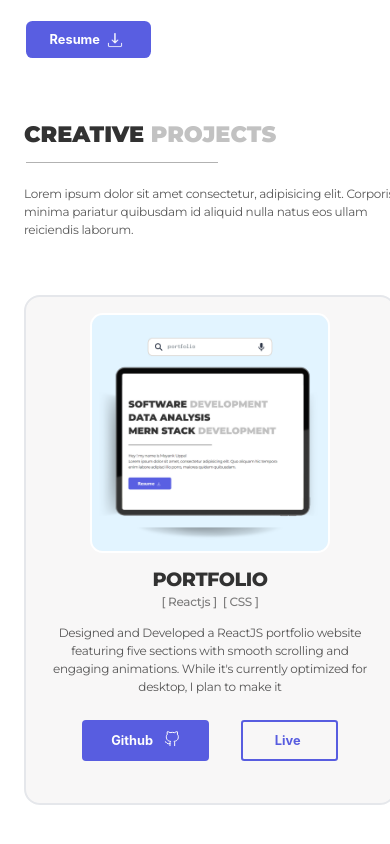
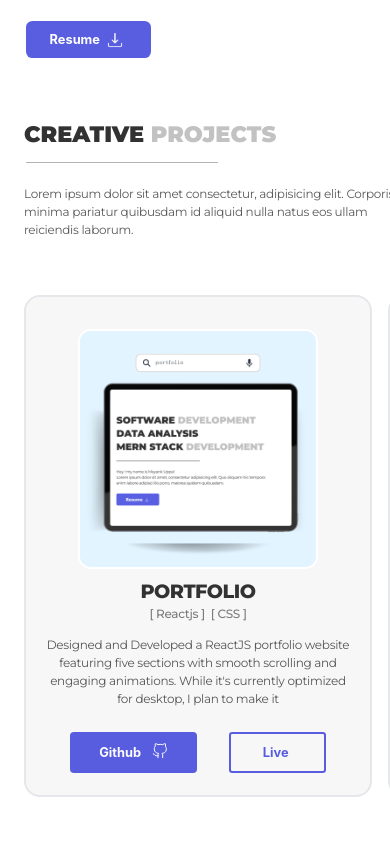
Before and after one commit to kshitijjj/Portfolio_v_1.1, a React (Create React App) app: page / in a window 390 px wide. Shown: the part 336-1180 px from the top of the page. Built offline with nearby package versions, Linux system fonts and the light colour scheme.

Commit message:
updated project card component

```diff
--- a/src/Components/Project.jsx
+++ b/src/Components/Project.jsx
@@ -19,7 +19,7 @@ const Project = () => {
                 <p className='font-montserrat opacity-65 text-[0.75rem] pl-[1.5rem] w-[25rem] md:pl-[5rem] md:w-[35rem] tracking-tight'>Lorem ipsum dolor sit amet consectetur, adipisicing elit. Corporis minima pariatur quibusdam id aliquid nulla natus eos ullam reiciendis laborum.</p>
             </div>
 
-            <div id='carousel' className='flex ml-[1.5rem] mt-[3.5rem] overflow-x-scroll scroll-smooth scrollbar-hide '>
+            <div id='carousel' className='flex ml-[1.5rem] gap-4 mt-[3.5rem] overflow-x-scroll scroll-smooth scrollbar-hide '>
             <ProjectCard
              buttonname="Github"
              buttonname2="Live"
--- a/src/Components/ProjectCard.jsx
+++ b/src/Components/ProjectCard.jsx
@@ -5,7 +5,7 @@ const ProjectCard = (props) => {
         <div className='bg-[#EAE7E7] bg-opacity-35 md:p-6  w-[45rem] rounded-[1rem] md:ml-[4rem] border-2 mb-[25rem]'>
 
             {/* Inner object div */}
-            <div className='flex flex-col md:flex-row justify-center items-center'>
+            <div className='flex flex-col md:flex-row justify-center items-center md:p-0 pl-4 pr-4 pt-4 pb-1'>
 
                 {/* Image */}
                 <div className='bg-white rounded-[1.6rem] justify-center items-center md:mt-0 mt-4 md:w-[25rem] w-[15rem]'>
@@ -13,7 +13,7 @@ const ProjectCard = (props) => {
                 </div>
 
                 {/* Text */}
-                <div className='p-6 pt-3  text-center  md:p-6 md:text-left md:pl-[2.5rem] md:w-[35rem] w-[23rem]'>
+                <div className=' pt-2 text-center  md:p-6 md:text-left md:pl-[2.5rem] md:w-[35rem] w-[19.5rem]'>
                     <p className='opacity-80 font-montserrat text-[1.2rem]  font-extrabold md:text-2xl tracking-tight '>{props.projectname}</p>
                     <p className='font-montserrat text-black font-medium text-[0.75rem] opacity-50 md:text-[0.8rem]  tracking-tight '>{props.projecttech}</p>
                     <p className='font-montserrat opacity-65 font-normal text-[0.75rem] md:text-[0.8rem] pt-[0.8rem] tracking-tight'>{props.projectdesc}</p>
```
